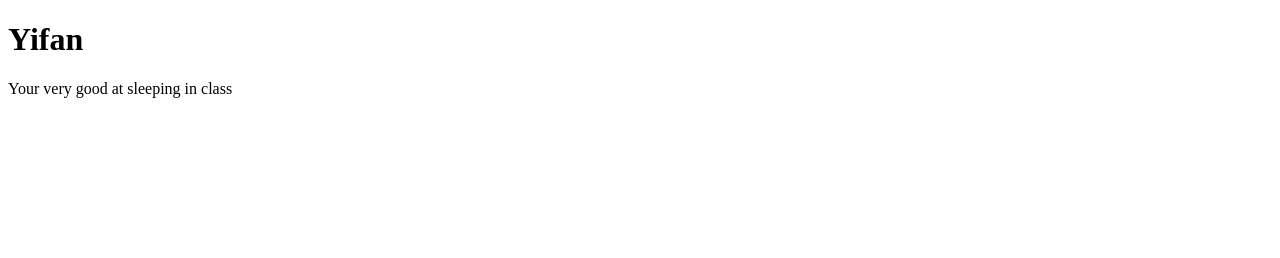
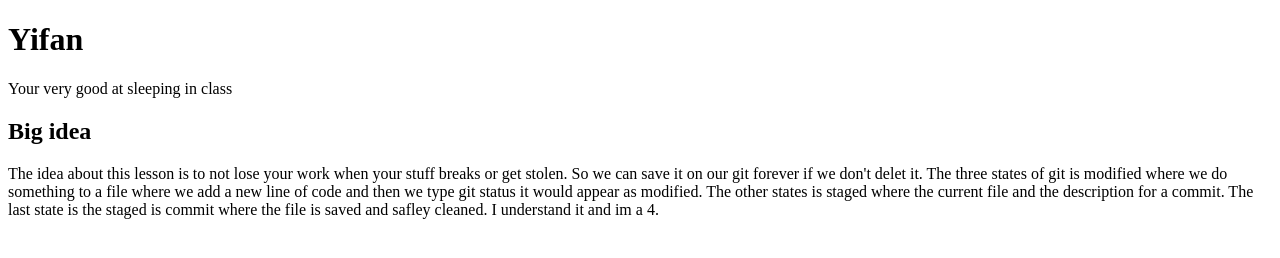
Before and after one commit to PhoHonda/flexbox-assignment, a plain HTML site: page index.html in a window 1280 px wide. Drawn offline with Linux system fonts and the light colour scheme.

Commit message:
h2 and p2 is add it in

```diff
--- a/index.html
+++ b/index.html
@@ -7,5 +7,8 @@
 <body>
 	<h1>Yifan</h1>
 	<p>Your very good at sleeping in class</p>
+	<h2>Big idea</h2>
+	<p>The idea about this lesson is to not lose your work when your stuff breaks or get stolen. So we can save it on our git forever if we don't delet it.
+	The three states of git is modified where we do something to a file where we add a new line of code and then we type git status it would appear as modified. The other states is staged where the current file and the description for a commit. The last state is the staged is commit where the file is saved and safley cleaned. I understand it and im a 4.</p>
 </body>
 </html>
```
